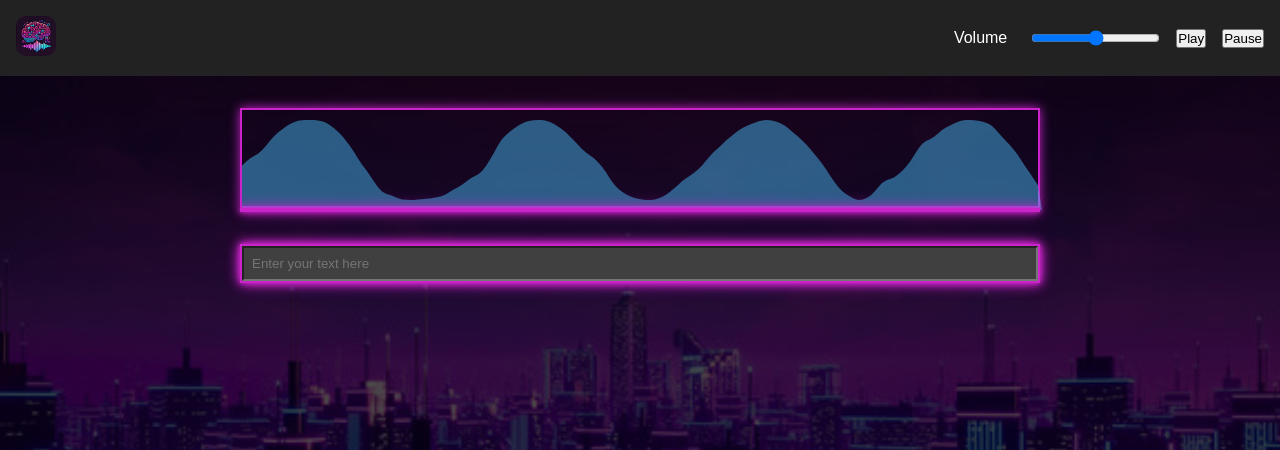
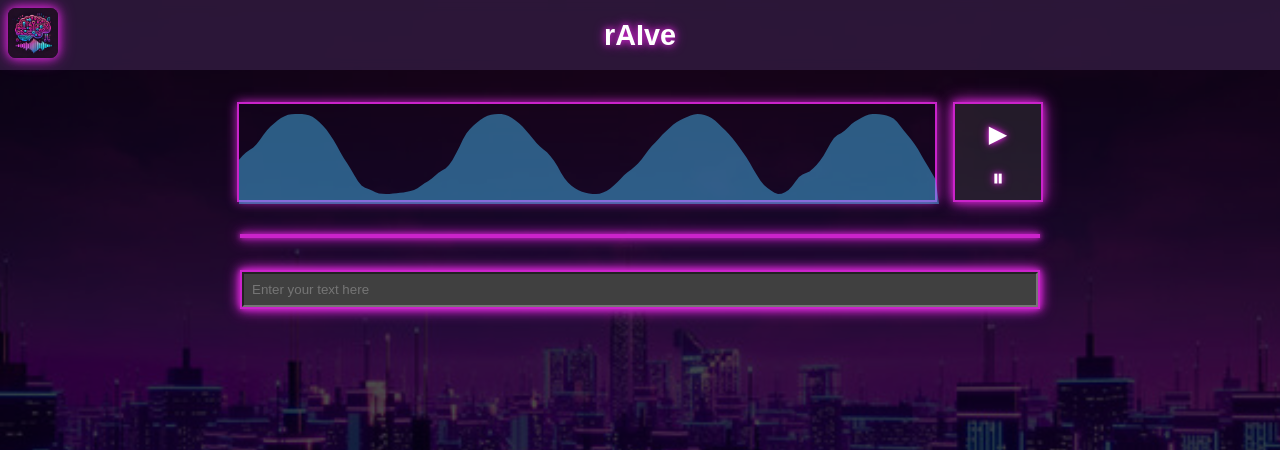
Before and after one commit to kokapu/RaiVE, a Flask app: template raive/templates/index.html in a window 1280 px wide. Shown: the top 450 px of the page. Run offline with Flask 3, Linux system fonts and the light colour scheme; the template is opened without the code that fills it, so the values that code supplies are empty; some libraries are stand-ins or nearby versions.

Commit message:
moved buttons from header to body

```diff
--- a/raive/static/css/style.css
+++ b/raive/static/css/style.css
@@ -36,12 +36,25 @@ body::before {
 /* Header styles */
 header {
   width: 100%;
-  background-color: #222;
+  background-color: rgba(51, 28, 66, 0.8);
   color: #fff;
   display: flex;
   justify-content: space-between;
   align-items: center;
-  padding: 1rem;
+  padding: 0.5rem 0.5rem;
+  backdrop-filter: blur(6px);
+  z-index: 10;
+}
+.header-title {
+  position: absolute;
+  left: 50%;
+  transform: translateX(-50%);
+  font-size: 1.8rem;
+  font-weight: bold;
+  color: #fff;
+  text-shadow: 0 0 6px #ca23ca, 0 0 12px #ca23ca;
+  pointer-events: none; /* So it doesn't block header interactions */
+  z-index: 11;
 }
 
 .header-left,
@@ -50,32 +63,25 @@ header {
   align-items: center;
 }
 
-/* Logo */
-.logo {
-  height: 40px;
-  width: auto;
-  margin-right: 1rem;
-  border-radius: 25%;
+.header-left {
+  gap: 1rem;
 }
 
-/* Volume control & links on the right side */
 .header-right {
   gap: 1rem;
 }
 
-header label {
-  margin-right: 0.5rem;
+/* Logo */
+.logo {
+  height: 50px;
+  width: auto;
+  border-radius: 15%;
+  box-shadow: 0 0 8px #ca23ca, 0 0 16px #ca23ca;
+  transition: transform 0.3s ease;
 }
 
-header nav ul {
-  list-style: none;
-  display: flex;
-  gap: 1rem;
-}
-
-header nav a {
-  color: #fff;
-  text-decoration: none;
+.logo:hover {
+  transform: rotate(3deg) scale(1.05);
 }
 
 /* Main layout */
@@ -88,9 +94,47 @@ main {
   align-items: center;
 }
 
+.vis-wrapper {
+  display: flex;
+  flex-direction: row;
+  align-items: center;
+  justify-content: center;
+  gap: 1rem;
+  margin-bottom: 2rem;
+}
+
 #vis-container {
+  flex-shrink: 0;
   border: 2px solid #ca23ca;
   box-shadow: 0 0 10px #ca23ca;
+}
+
+/* Style already added previously, just refining */
+.controls-container {
+  display: flex;
+  flex-direction: column;
+  align-items: center;
+  padding: 1rem;
+  gap: 1rem;
+  background-color: rgba(64, 64, 64, 0.4);
+  border: 2px solid #ca23ca;
+  box-shadow: 0 0 8px #ca23ca, 0 0 16px #ca23ca;
+  height: 100px; /* match canvas height */
+  width: 90px;
+}
+
+.control-button {
+  background: none;
+  border: none;
+  font-size: 1.5rem;
+  color: #fff;
+  cursor: pointer;
+  text-shadow: 0 0 5px #ca23ca, 0 0 10px #ca23ca;
+  transition: transform 0.2s ease;
+}
+
+.control-button:hover {
+  transform: scale(1.2);
 }
 
 /* Chat history */
--- a/raive/templates/index.html
+++ b/raive/templates/index.html
@@ -1,5 +1,6 @@
 <!DOCTYPE html>
 <html lang="en">
+
 
 <head>
   <meta charset="UTF-8" />
@@ -23,20 +24,20 @@
         <img class="logo" src="static/images/rAIveLogo.webp" alt="rAIve Logo">
       </a>
     </div>
+    <div class="header-title">rAIve</div>
     <div class="header-right">
-      <!-- Volume control -->
-      <label for="volumeControl">Volume</label>
-      <input type="range" id="volumeControl" min="0" max="100" value="50">
-      <!-- Play/Pause buttons -->
-      <button id="playButton">Play</button>
-      <button id="pauseButton">Pause</button>
-      <!-- Future project links can go here -->
     </div>
   </header>
 
   <!-- Main Content -->
   <main>
-    <div id="vis-container" style="width: 800px; height: 100px;"></div>
+    <div class="vis-wrapper">
+      <div id="vis-container" style="width: 700px; height: 100px;"></div>
+      <div class="controls-container">
+        <button id="playButton" class="control-button">▶</button>
+        <button id="pauseButton" class="control-button">⏸</button>
+      </div>
+    </div>
     <script src="static/strudel/index.js"></script>
     <div class="editor-container">
       <strudel-editor id="repl">
@@ -49,7 +50,7 @@
     </form>
   </main>
 
-  <!-- JavaScript to handle input, volume, and playback -->
+  <!-- JavaScript to handle input and playback -->
   <script>
     async function handleInput() {
       const input = document.querySelector('.input-prompt input');
@@ -95,15 +96,6 @@
       };
     }
 
-    // Hook up the volume control
-    const volumeControl = document.getElementById('volumeControl');
-    volumeControl.addEventListener('input', (e) => {
-      const volume = e.target.value / 100; // Convert 0���100 to 0.0–1.0
-      console.log('Volume set to:', volume);
-      // TODO: Hook this up to your audio element or gain node, e.g.:
-      // gainNode.gain.value = volume;
-    });
-
     // Add play and pause button functionality
     const playButton = document.getElementById('playButton');
     const pauseButton = document.getElementById('pauseButton');
@@ -141,7 +133,7 @@
     let currentHue = 300;
 
     function setup() {
-      canvas = createCanvas(800, 100);
+      canvas = createCanvas(700, 100);
       canvas.parent('vis-container');
       noStroke();
       colorMode(HSL, 360, 100, 100, 1);
```
